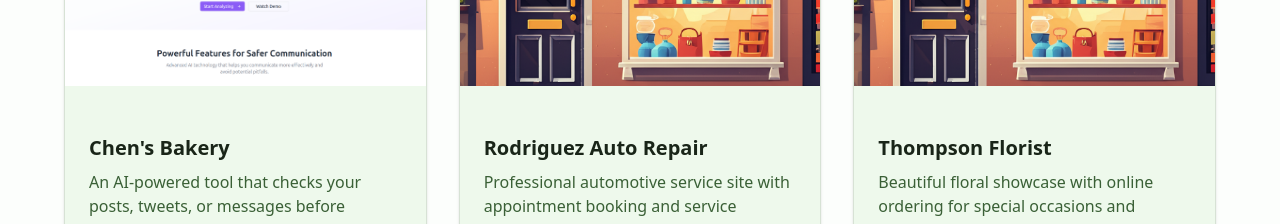
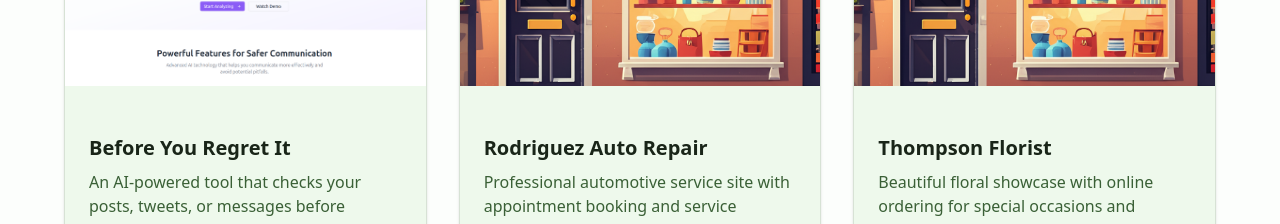
Before and after one commit to MahdiAlsalami/thrivesites, a Next.js app: page / in a window 1280 px wide. Shown: the part 1880-2104 px from the top of the page. Built offline with nearby package versions, Linux system fonts and the light colour scheme.

Commit message:
edited projects section fixed it

```diff
--- a/app/page.tsx
+++ b/app/page.tsx
@@ -208,7 +208,7 @@ export default function ThriveSitesLanding() {
                     <Button
                       size="sm"
                       variant="secondary"
-                      onClick={() => window.open("https://before-you-regret.vercel.app/", "_blank")}
+                      onClick={() => window.open("https://github.com/MahdiAlsalami/BeforeYouRegret", "_blank")}
                     >
                       <ExternalLink className="h-4 w-4 mr-1" />
                       Visit
@@ -217,7 +217,7 @@ export default function ThriveSitesLanding() {
                 </div>
               </div>
               <CardContent className="p-4 md:p-6">
-                <h3 className="text-lg md:text-xl font-semibold mb-2">Chen's Bakery</h3>
+                <h3 className="text-lg md:text-xl font-semibold mb-2">Before You Regret It</h3>
                 <p className="text-muted-foreground mb-4 text-sm md:text-base">
                   An AI-powered tool that checks your posts, tweets, or messages before sending—highlighting risky wording and suggesting safer rewrites.
                 </p>
```
